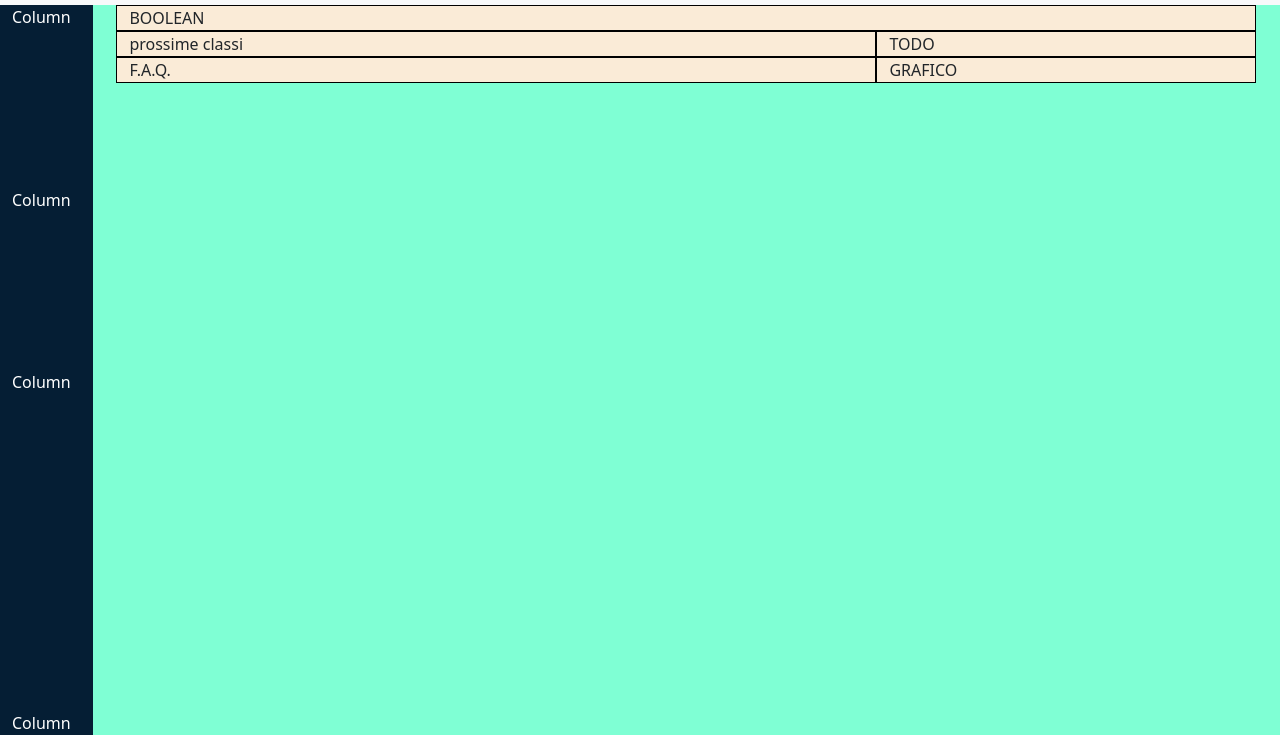
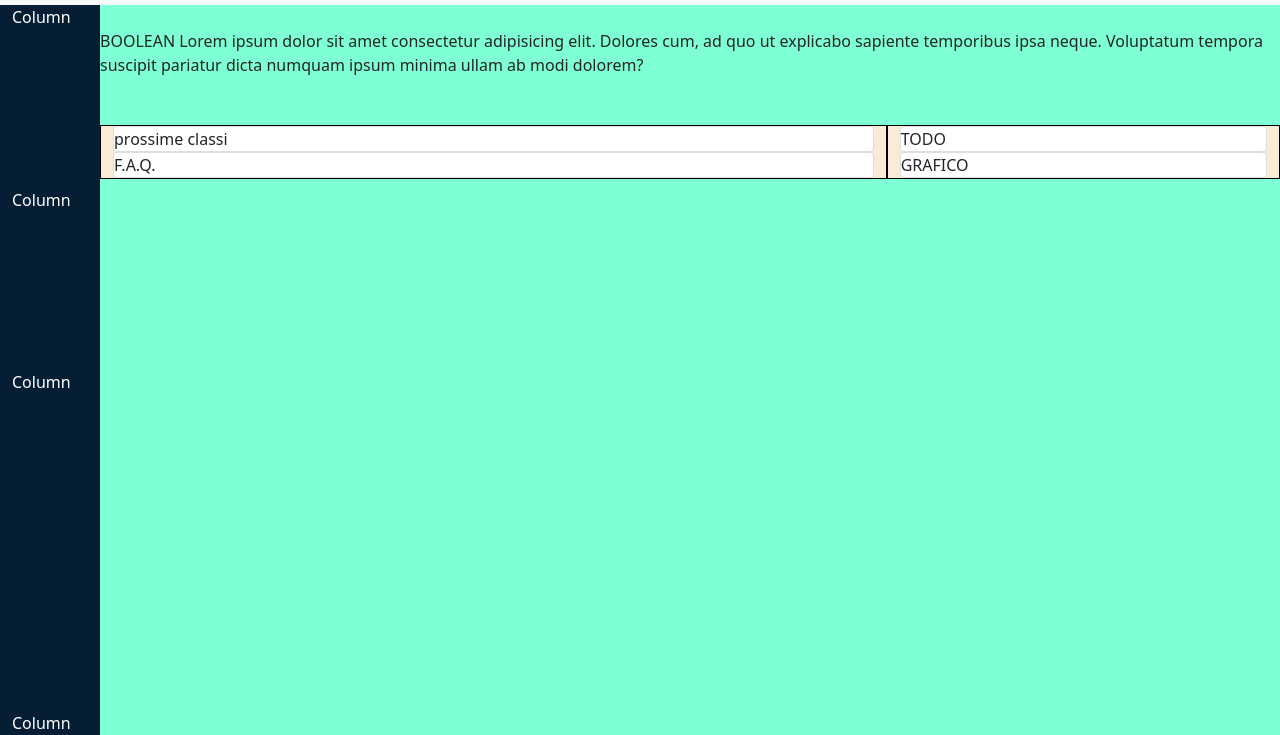
Before and after one commit to danieldorazio/html-css-bootstrap-dashboard, a plain HTML site: page index.html in a window 1280 px wide. Shown: the part 65-800 px from the top of the page. Drawn offline with nearby package versions, Linux system fonts and the light colour scheme.

Commit message:
improvement: CONTENT-SECTION

```diff
--- a/css/style.css
+++ b/css/style.css
@@ -25,7 +25,7 @@ img {
     max-width: 100%;
 }
 
-.ms-wrapper {
+.ms_wrapper {
     width: 100%;
     height: 100vh;
     /*debug*/
@@ -51,82 +51,75 @@ header {
     background-color: orchid;
 }
 
-#nav .ms-logo {
+#nav .ms_logo {
     /*debug*/
     background-color: var(--color-bg-nav-logo);
 }
 
-#nav  .ms-mobile-logo {
-    display: block;
+#nav  .ms_mobile-logo {
+    /* display: inline-block; */
     width: var(--width-mobile-logo);
 }
 
-#nav  .ms-desktop-logo {
-    display: none;
+#nav  .ms_desktop-logo {
+    /* display: none; */
     width: var(--width-desktop-logo);
     line-height: 50px;
 }
 
-@media screen and (min-width:992px) {
+/* @media screen and (min-width:992px) {
 
-    #nav .ms-mobile-logo {
+    #nav .ms_mobile-logo {
         display: none;
     }
 
-    #nav .ms-desktop-logo {
-        display: block;
+    #nav .ms_desktop-logo {
+        display: inline-block;
     }
 
-}
+} */
 
 /************SEARCH-BAR*************/
 
 
-/************ALLERT*************/
-#nav .ms-lg-button {
-    display: none;
-}
-
-#nav .ms-sm-button .ms-sm-color-button {
+/************MENU*************/
+#nav .ms_sm-button .ms_sm-color-button {
     color:var(--color-sm-button) ;
 }
 
-@media screen and (min-width:992px) {
-
-    #nav .ms-lg-button {
-        display: inline-block;
-    }
-
-}
 
 
 
 /**********
 *   MAIN  *
 ************/
+.ms_main {
+    height: calc(100vh - var(--height-header));
+    width: 100%;
+}
+
 /**********
 * SIDEBAR  *
 ************/
-#ms-sidebar {
-    height: calc(100vh - var(--height-header));
+#ms_sidebar {
+    height: 100%;
     width: var(--width-sm-sidebar);
+    overflow-y: hidden;
     /*debug*/
     background-color:var(--color-bg-sidebar);
 }
 
-#ms-sidebar .ms-height-100 {
+#ms_sidebar .ms_height-100 {
     height: 100%;
 }
 
-#ms-sidebar .ms-height-content {
+#ms_sidebar .ms_height-content {
     height: fit-content;
 }
 
 
-
-
 @media screen and (min-width:992px) {
-    #ms-sidebar {
+    #ms_sidebar {
         width: var(--width-lg-sidebar);
     }
 }
@@ -135,11 +128,20 @@ header {
 *  CONTENT  *
 ************/
 
-#ms-content {
-    width: 100%;
+#ms_content {
+    width: calc(100% - var(--width-sm-sidebar));
+    height: 100%;
+    overflow-y: auto;
 }
 
-#ms-content .row> * {
+#ms_content .row> * {
+    /*debug*/
     border: 1px solid black;
     background-color: antiquewhite;
 }
+
+@media screen and (min-width:992px) {
+    #ms_content {
+        width: calc(100% - var(--width-lg-sidebar));
+    }
+}
--- a/index.html
+++ b/index.html
@@ -4,9 +4,6 @@
     <meta charset="UTF-8">
     <meta name="viewport" content="width=device-width, initial-scale=1.0">
     <title>Dashboard</title>
-
-    <!-- FONTAWESOME -->
-    <link rel="stylesheet" href="https://cdnjs.cloudflare.com/ajax/libs/font-awesome/6.4.2/css/all.min.css" integrity="sha512-z3gLpd7yknf1YoNbCzqRKc4qyor8gaKU1qmn+CShxbuBusANI9QpRohGBreCFkKxLhei6S9CQXFEbbKuqLg0DA==" crossorigin="anonymous" referrerpolicy="no-referrer" />
 
     <!-- FRAMEWORK -->
     <link
@@ -15,11 +12,14 @@
     integrity="sha384-EVSTQN3/azprG1Anm3QDgpJLIm9Nao0Yz1ztcQTwFspd3yD65VohhpuuCOmLASjC"
     crossorigin="anonymous"/>
 
+    <!-- FONTAWESOME -->
+    <link rel="stylesheet" href="https://cdnjs.cloudflare.com/ajax/libs/font-awesome/6.4.2/css/all.min.css" integrity="sha512-z3gLpd7yknf1YoNbCzqRKc4qyor8gaKU1qmn+CShxbuBusANI9QpRohGBreCFkKxLhei6S9CQXFEbbKuqLg0DA==" crossorigin="anonymous" referrerpolicy="no-referrer" />
+
     <!-- CUSTOM STYLE -->
     <link rel="stylesheet" href="css/style.css">
 </head>
 <body>
-    <main class="ms-wrapper">
+    <div class="ms_wrapper">
         <!--------------
         -   HEADER     -
         -------------- -->
@@ -31,21 +31,23 @@
                 <div class="container-fluid">
 
                     <!-- LOGO -->
-                    <div class="ms-logo ms-mobile-logo">
+                    <div class="ms_logo ms_mobile-logo d-inline-block d-lg-none">
                         <img src="img/mobile-logo.png" alt="">
                     </div>
-                    <div class="ms-logo ms-desktop-logo">
+                    <div class="ms_logo ms_desktop-logo d-sm-none d-lg-inline-block">
                         <img src="img/logo.svg" alt="">
                     </div>
 
                     <!-- SEARCH-BAR -->
-                    <form class="d-flex">
-                    <input class="form-control me-2" type="search" placeholder="Search" aria-label="Search">
-                    </form>
 
-                    <!-- ALLERT -->
-                    <div class="ms.allert btn-group" role="group" aria-label="Basic outlined example">
-                        <div class="ms-lg-button">
+                    <div class="ms_search-bar d-flex align-items-center">
+                        <i class="fa-solid fa-magnifying-glass"></i>
+                        <input class="form-control me-2" type="search" placeholder="Search" aria-label="Search">
+                    </div>
+
+                    <!-- MENU -->
+                    <div class="ms_menu btn-group" role="group" aria-label="Basic outlined example">
+                        <div class="ms_lg-button d-none d-lg-inline-block">
                             <button type="button" class="btn">
                                 <i class="fa-solid fa-list"></i>
                             </button>
@@ -56,8 +58,8 @@
                                 <i class="fa-solid fa-ellipsis-vertical"></i>
                             </button>
                         </div>
-                        <div class="ms-sm-button">
-                            <button type="button" class="btn ms-sm-color-button">
+                        <div class="ms_sm-button">
+                            <button type="button" class="btn ms_sm-color-button">
                                 <i class="fa-solid fa-bell"></i>
                             </button>
                         </div>
@@ -69,21 +71,21 @@
         <!--------------
         -   MAIN       -
         ------------------>
-        <main class="d-flex">
+        <main class="ms_main d-flex">
 
             <!--------------
             -   SIDEBAR     -
             ------------------>
-            <section id="ms-sidebar" class="text-white">
-                <div class="container ms-height-100">
-                    <div class="row ms-height-100 ">
-                        <div class="col ms-height-content">
+            <section id="ms_sidebar" class="text-white">
+                <div class="container ms_height-100">
+                    <div class="row ms_height-100 ">
+                        <div class="col ms_height-content">
                             Column
                         </div>
-                        <div class="col ms-height-content">
+                        <div class="col ms_height-content">
                             Column
                         </div>
-                        <div class="col ms-height-content">
+                        <div class="col ms_height-content">
                             Column
                         </div>
                         <div class="col align-self-end">
@@ -97,21 +99,24 @@
             <!--------------
             -   CONTENT     -
             ------------------>
-            <section id="ms-content">
-                <div class="container">
+            <section id="ms_content">
+                <div class="ms_breadcrumb py-4">BOOLEAN
+                    Lorem ipsum dolor sit amet consectetur adipisicing elit. Dolores cum, ad quo ut explicabo sapiente temporibus ipsa neque. Voluptatum tempora suscipit pariatur dicta numquam ipsum minima ullam ab modi dolorem?
+                </div>
+                <div class="container-fluid my-4">
                     <div class="row">
-                        <div class="col-12">BOOLEAN</div>
-                        <div class="col-12 col-lg-8 order-lg-0">prossime classi</div>
-                        <div class="col-12 col-lg-8 order-lg-2">F.A.Q.</div>
-                        <div class="col-12 col-lg-4 order-lg-1">TODO</div>
-                        <div class="col-12 col-lg-4 order-lg-3">GRAFICO</div>
+                        <div class="col-12 col-lg-8">
+                            <div class="card">prossime classi</div>
+                            <div class="card">F.A.Q.</div>
+                        </div>
+                        <div class="col-12 col-lg-4">
+                            <div class="card">TODO</div>
+                            <div class="card">GRAFICO</div>
+                        </div>
                     </div>
                 </div>
             </section>
-
-
-
         </main>
-    </main>
+    </div>
 </body>
 </html>
```
